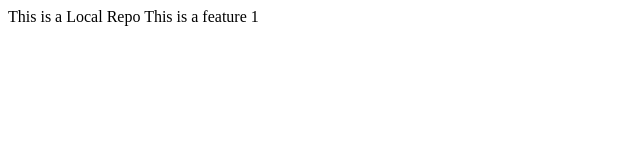
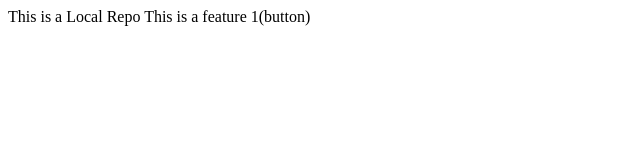
Before and after one commit to galisnehalathareddy2004-cmyk/Local-Repo, a plain HTML site: page index.html in a window 1280 px wide. Shown: the full height of the page, 0-640 px from the left. Drawn offline with Linux system fonts and the light colour scheme.

```diff
--- a/index.html
+++ b/index.html
@@ -1,4 +1,4 @@
 <p>
     This is a Local Repo
-    This is a feature 1
+    This is a feature 1(button)
 </p>
```
